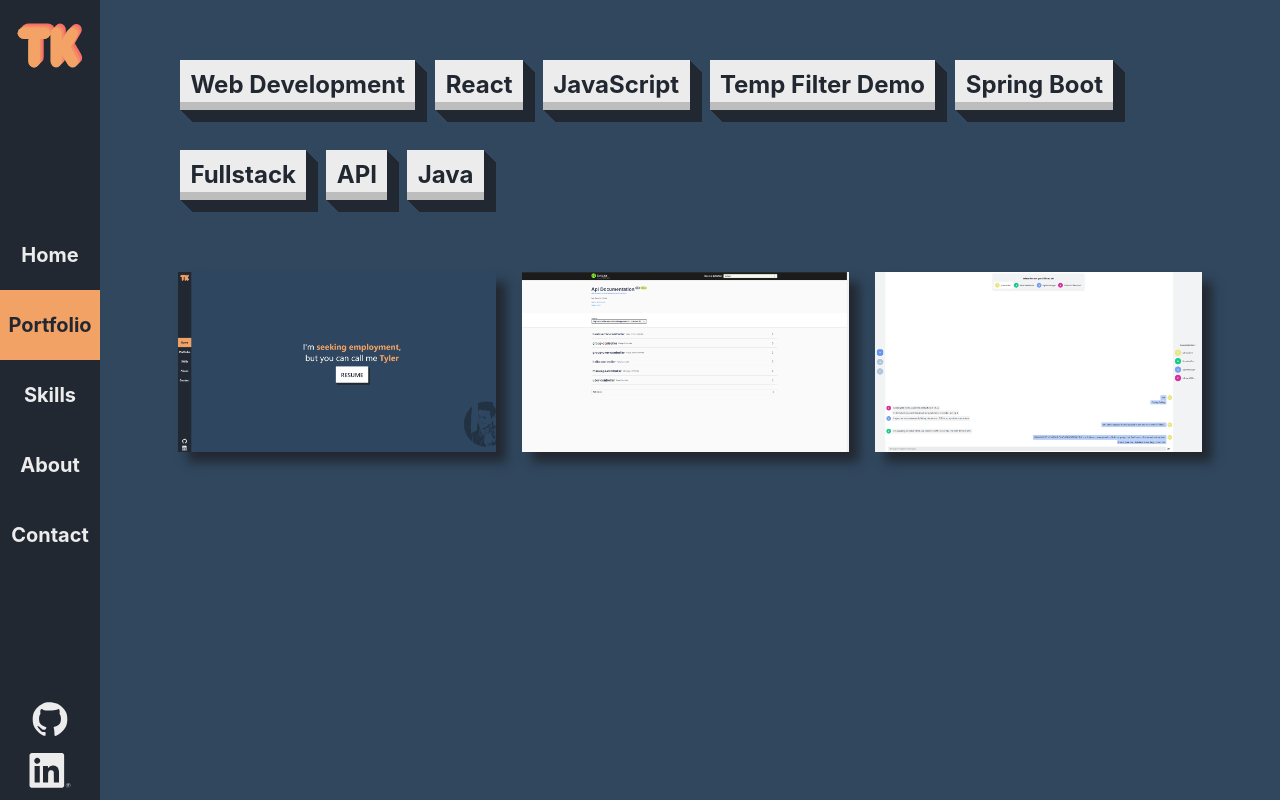
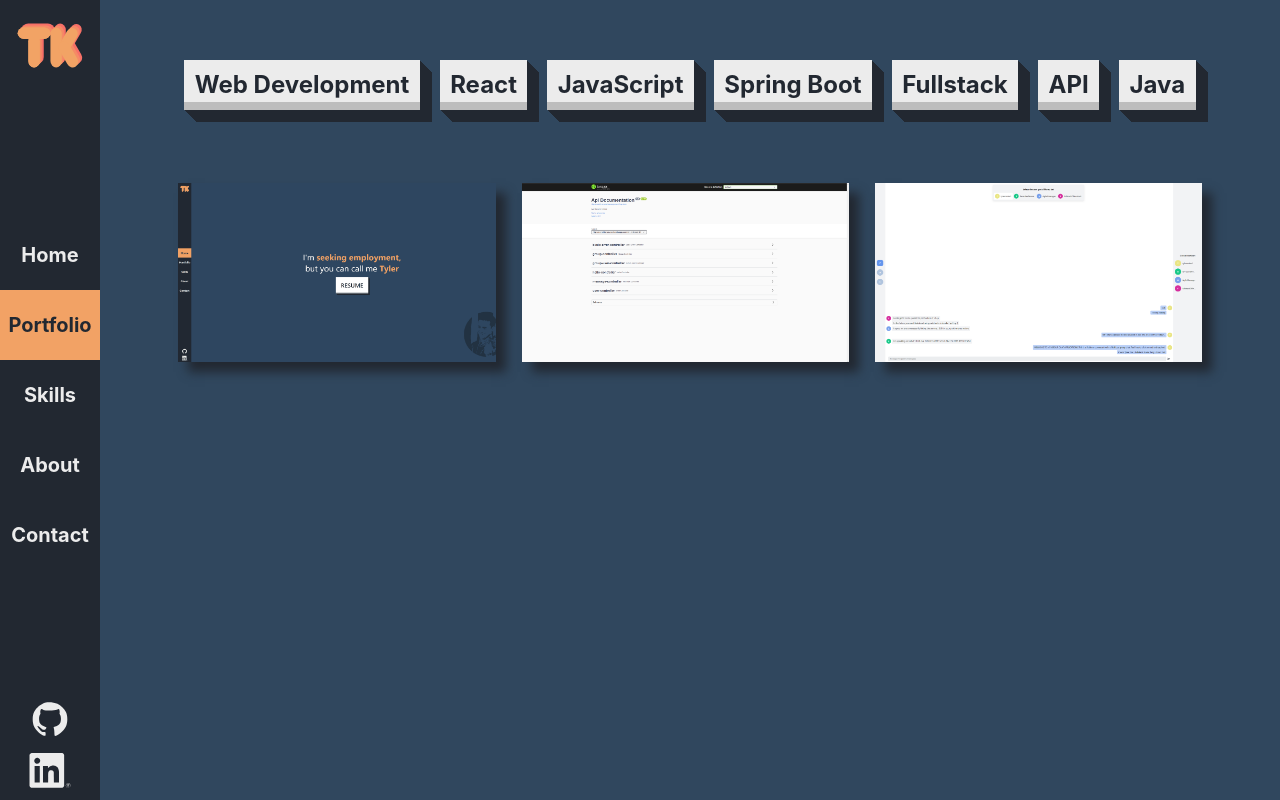
Before and after one commit to tylercodes1/portfolio, a React (Create React App) app: page /portfolio in a window 1280 px wide. Built offline with nearby package versions, Linux system fonts and the light colour scheme.

Commit message:
Clean up Portoflio Page

```diff
--- a/src/Widgets/Portfolio/Portfolio.js
+++ b/src/Widgets/Portfolio/Portfolio.js
@@ -109,13 +109,6 @@ class Portfolio extends Component {
 					<FilterButton
 						filteredIn={this.state.filteredIn}
 						filteredOut={this.state.filteredOut}
-						text="Temp Filter Demo"
-						onClick={(urmom) => this.handleSelect(urmom)}
-						selected={this.state.selected}
-					/>
-					<FilterButton
-						filteredIn={this.state.filteredIn}
-						filteredOut={this.state.filteredOut}
 						text="Spring-Boot"
 						onClick={(urmom) => this.handleSelect(urmom)}
 						selected={this.state.selected}
```
